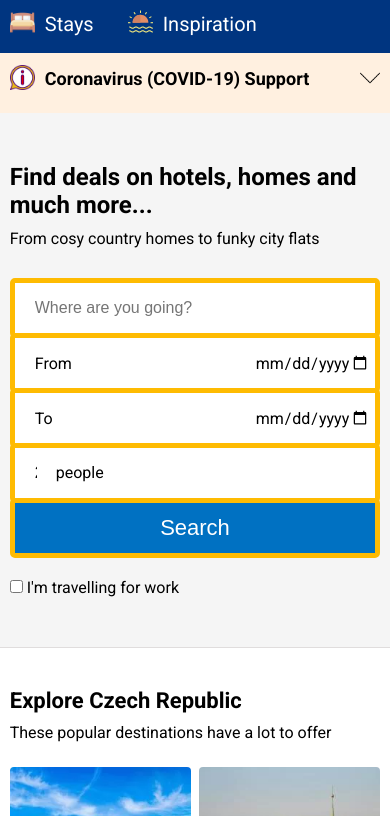
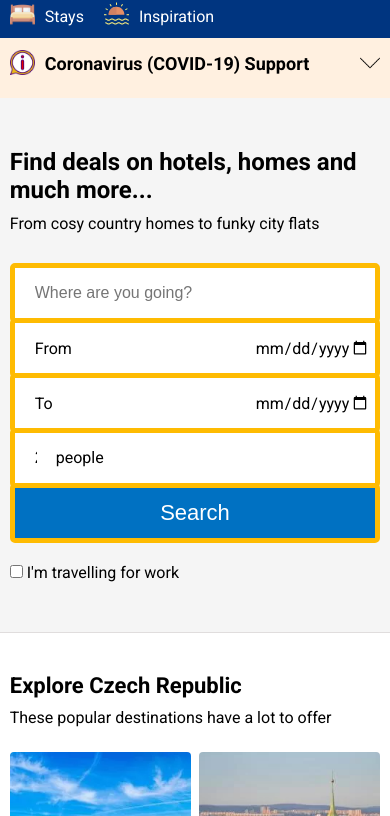
Before and after one commit to platitson/bookme, a website with bundled scripts: page public/index.html in a window 390 px wide. Shown: the part 73-889 px from the top of the page. Built offline with nearby package versions, Linux system fonts and the light colour scheme.

Commit message:
second test on mobile phone

```diff
--- a/public/css/feedback.css
+++ b/public/css/feedback.css
@@ -86,6 +86,9 @@
     .feedback-form {
         width: 95%;
     }
+    .thank-message {
+        left: 10vw;
+    }
 }
 
 @media (max-width: 390px) {
--- a/public/css/header.css
+++ b/public/css/header.css
@@ -258,6 +258,14 @@ header nav li:hover {
     }
 }
 
+@media (max-width: 470px) {
+    header nav li {
+        font-size: 16px;
+        padding: 8px;
+        transform: translateX(7px);
+    }
+}
+
 @media (max-width: 420px) {
     .user-bar {
         width: 105vw;
--- a/public/css/style.css
+++ b/public/css/style.css
@@ -67,4 +67,13 @@ h3 {
     h1 {
         font-size: 24px;
     }
+    .main-content {
+        min-height: calc(100vh - 280px);
+    }
 }
+
+@media (max-width: 485px) {
+    .main-content {
+        min-height: calc(100vh - 230px);
+    }
+}
```
Also changed, not shown: 1 other file.
